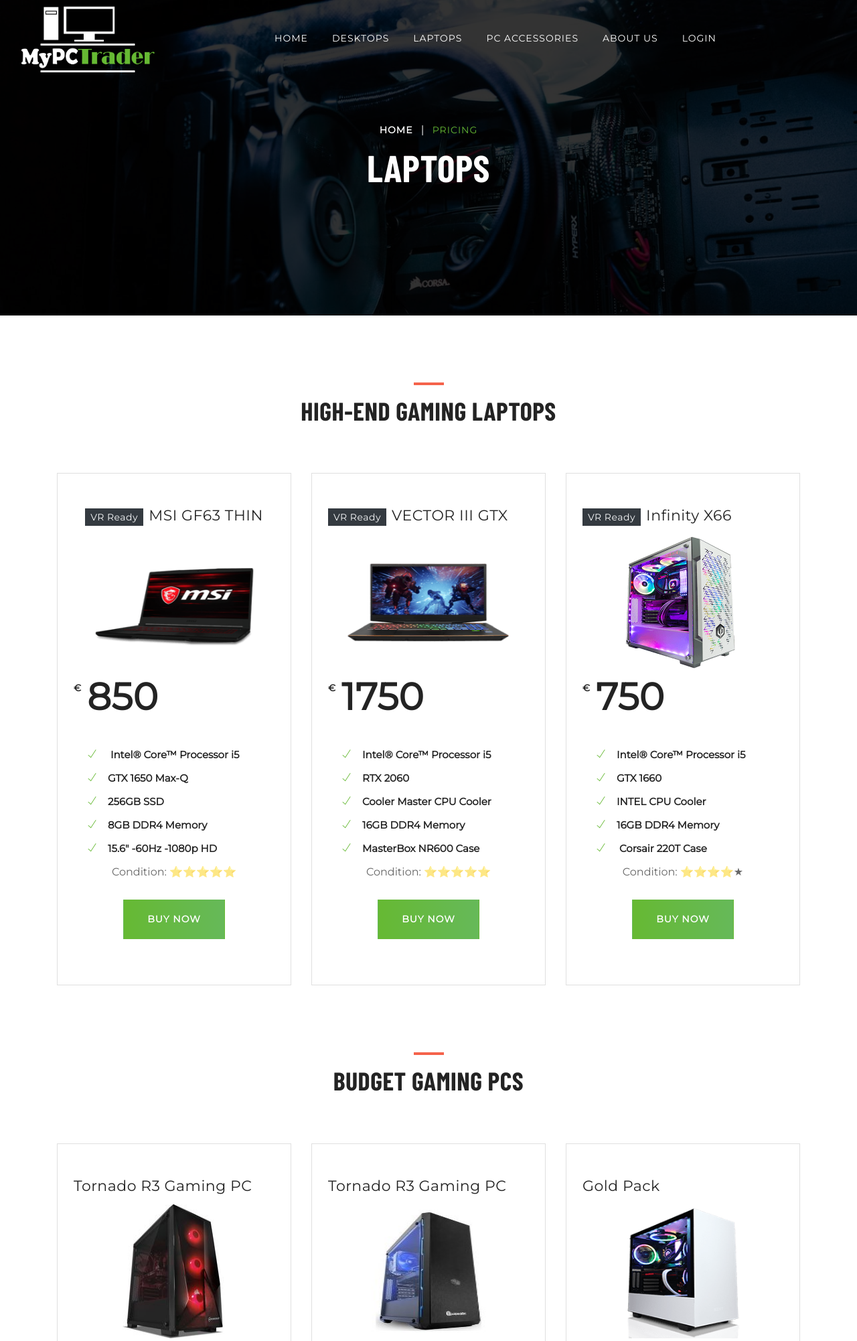
After one commit to DanielCreggOrganization/dm3-project-201920-JakeWright131, a PHP site: page /myPCTrader/laptop.html in a window 1280 px wide. The commit adds this page. Shown: the top 2002 px of the page at 67% size. Run offline with PHP 8.4, Linux system fonts and the light colour scheme; some libraries are stand-ins or nearby versions.

Commit message:
added changes to card elements

```diff
--- a/myPCTrader/css/style.css
+++ b/myPCTrader/css/style.css
@@ -385,6 +385,7 @@
 .navbar-collapse.collapse.show {
   background: #181a23;
 }
+
 
 .slider {
   background: url("../images/bg/bgkeyboard.jpg")  0% 0%;
--- a/myPCTrader/index.html
+++ b/myPCTrader/index.html
@@ -34,8 +34,9 @@
 
 	<!-- Section Menu Start -->
 	<!-- Header Start -->
+    <div class="container-fluid">
 	<nav class="navbar navbar-expand-lg navigation fixed-top" id="navbar">
-		<div class="container-fluid">
+
 			<a class="rotate"href="index.html"><img src="images/Logo.png" alt="logo" width="200" height="100"></img></a>
 			<button class="navbar-toggler" type="button" data-toggle="collapse" data-target="#navbarsid"
 			aria-controls="navbarsid" aria-expanded="false" aria-label="Toggle navigation">
@@ -50,7 +51,7 @@
 						<a class="nav-link" href="desktop.html">Desktops <span class="sr-only">(current)</span></a>
 					</li>
 					<li class="nav-item">
-						<a class="nav-link" href="index.html">Laptops <span class="sr-only">(current)</span></a>
+						<a class="nav-link" href="laptop.html">Laptops <span class="sr-only">(current)</span></a>
 					</li>
 					<li class="nav-item active">
 						<a class="nav-link" href="index.html">PC Accessories <span class="sr-only">(current)</span></a>
--- /dev/null
+++ b/myPCTrader/laptop.html
@@ -0,0 +1,363 @@
+<!doctype html>
+<html lang="en">
+
+<head>
+	<!-- Required meta tags -->
+	<meta charset="utf-8">
+	<meta name="viewport" content="width=device-width, initial-scale=1, shrink-to-fit=no">
+	<meta name="description" content="PC,business,company,agency,multipurpose,modern,bootstrap4">
+
+	<meta name="author" content="Themefisher.com">
+
+	<title>MyPCTrader</title>
+
+	<!-- bootstrap.min css -->
+	<link rel="stylesheet" href="plugins/bootstrap/css/bootstrap.min.css">
+	<!-- Icofont Css -->
+	<link rel="stylesheet" href="plugins/icofont/icofont.min.css">
+	<!-- Themify Css -->
+	<link rel="stylesheet" href="plugins/themify/css/themify-icons.css">
+	<!-- animate.css -->
+	<link rel="stylesheet" href="plugins/animate-css/animate.css">
+	<!-- Magnify Popup -->
+	<link rel="stylesheet" href="plugins/magnific-popup/dist/magnific-popup.css">
+	<!-- Owl Carousel CSS -->
+	<link rel="stylesheet" href="plugins/slick-carousel/slick/slick.css">
+	<link rel="stylesheet" href="plugins/slick-carousel/slick/slick-theme.css">
+	<!-- Main Stylesheet -->
+	<link rel="stylesheet" href="css/style.css">
+
+</head>
+
+<body>
+
+	<!-- Section Menu Start -->
+	<!-- Header Start -->
+	<nav class="navbar navbar-expand-lg navigation fixed-top" id="navbar">
+		<div class="container-fluid">
+			<a class="rotate"
+				href="index.html"><img src="images/Logo.png" alt="logo" width="200" height="100"></img></a>
+			<button class="navbar-toggler" type="button" data-toggle="collapse" data-target="#navbarsid"
+			aria-controls="navbarsid" aria-expanded="false" aria-label="Toggle navigation">
+			<span class="ti-view-list"></span>
+		</button>
+			<div class="collapse text-center navbar-collapse" id="navbarsid">
+				<ul class="navbar-nav mx-auto">
+					<li class="nav-item active">
+						<a class="nav-link" href="index.html">Home <span class="sr-only">(current)</span></a>
+					</li>
+					<li class="nav-item">
+						<a class="nav-link" href="desktop.html">Desktops <span class="sr-only">(current)</span></a>
+					</li>
+					<li class="nav-item">
+						<a class="nav-link" href="laptop.html">Laptops <span class="sr-only">(current)</span></a>
+					</li>
+					<li class="nav-item active">
+						<a class="nav-link" href="index.html">PC Accessories <span class="sr-only">(current)</span></a>
+					</li>
+					<li class="nav-item active">
+						<a class="nav-link" href="index.html">About Us <span class="sr-only">(current)</span></a>
+					</li>
+					<li class="nav-item active">
+						<a class="nav-link" href="index.html">Login <span class="sr-only">(current)</span></a>
+					</li>
+				</ul>
+			</div>
+		</div>
+	</nav>
+
+
+
+	<!-- Header Close -->
+
+	<div class="main-wrapper ">
+		<section class="page-title bg-2">
+			<div class="container">
+				<div class="row">
+					<div class="col-lg-12 text-center">
+						<ul class="list-inline mb-0">
+							<li class="list-inline-item"><a href="index.html"
+									class="text-sm letter-spacing text-white text-uppercase font-weight-bold">Home</a>
+							</li>
+							<li class="list-inline-item"><span class="text-white">|</span></li>
+							<li class="list-inline-item"><a href="#"
+									class="text-color text-uppercase text-sm letter-spacing">Pricing</a></li>
+						</ul>
+						<h1 class="text-lg text-white mt-2">Laptops </h1>
+					</div>
+				</div>
+			</div>
+		</section>
+
+		<!-- Section pricing start -->
+		<section class="section pricing">
+			<div class="container">
+				<div class="row justify-content-center">
+					<div class="col-lg-8 text-center">
+						<div class="section-title">
+							<div class="divider mb-3"></div>
+							<h2>High-End Gaming Laptops</h2>
+						</div>
+					</div>
+				</div>
+				<div class="row justify-content-center">
+					<div class="col-lg-4 col-md-6 mb-4 mb-lg-0">
+						<div class="card rounded-0 px-4 py-5 ">
+							<center><h4 class="card-title text-capitalize font-weight-normal font-secondary">
+                            <span class="text-sm bg-dark text-light py-1 px-2 mr-2">VR Ready</span>MSI GF63 THIN</h4>
+                            <img src="images/laptops/laptop1.png" alt="logo" width="250" height="200"></img></center>
+							<h3 class="text-lg font-secondary position-relative mt-2">
+								<sup class="text-sm position-absolute ">€</sup>850 <sub></sub></h3>
+
+							<div class="card-body mt-2">
+								<ul class="list-unstyled lh-35 mb-4">
+									<li class="text-black font-weight-bold">
+										<i class="ti-check mr-3 text-color "></i> Intel® Core™ Processor i5</li>
+									<li class="text-black font-weight-bold">
+										<i class="ti-check mr-3 text-color "></i>GTX 1650 Max-Q</li>
+                                     <li class="text-black font-weight-bold">
+										<i class="ti-check mr-3 text-color "></i>256GB SSD</li>
+                                    <li class="text-black font-weight-bold">
+										<i class="ti-check mr-3 text-color "></i>8GB DDR4 Memory</li>
+                                    <li class="text-black font-weight-bold">
+										<i class="ti-check mr-3 text-color "></i>15.6" -60Hz -1080p HD</li>
+                                    <center><p>Condition: &#x2B50;&#x2B50;&#x2B50;&#x2B50;&#x2B50;</p></center>
+								</ul>
+								<center><a href="#" class="btn btn-main">Buy Now</a></center>
+							</div>
+						</div>
+					</div>
+
+					<div class="col-lg-4 col-md-6 mb-4 mb-lg-0">
+						<div class="card rounded-0 px-4 py-5 ">
+							<h4 class="card-title text-capitalize font-weight-normal font-secondary">
+								<span class="text-sm bg-dark text-light py-1 px-2 mr-2">VR Ready</span>VECTOR III GTX</h4>
+                               <center><img src="images/laptops/laptop2.png" alt="logo" width="250" height="200"></img></center>
+							<h3 class="text-lg font-secondary position-relative mt-2">
+								<sup class="text-sm position-absolute">€</sup>1750<sub></sub></h3>
+
+							<div class="card-body mt-2">
+								<ul class="list-unstyled lh-35 mb-4">
+									<li class="text-black font-weight-bold">
+										<i class="ti-check mr-3 text-color "></i>Intel® Core™ Processor i5</li>
+									<li class="text-black font-weight-bold">
+										<i class="ti-check mr-3 text-color "></i>RTX 2060</li>
+									<li class="text-black font-weight-bold">
+										<i class="ti-check mr-3 text-color "></i>Cooler Master CPU Cooler</li>
+									<li class="text-black font-weight-bold">
+										<i class="ti-check mr-3 text-color "></i>16GB DDR4 Memory</li>
+									<li class="text-black font-weight-bold">
+										<i class="ti-check mr-3 text-color "></i>MasterBox NR600 Case</li>
+                                     <center><p>Condition: &#x2B50;&#x2B50;&#x2B50;&#x2B50;&#x2B50;</p></center>
+								</ul>
+								<center><a href="#" class="btn btn-main">Buy Now</a></center>
+							</div>
+						</div>
+					</div>
+                    	<div class="col-lg-4 col-md-6 mb-4 mb-lg-0">
+						<div class="card rounded-0 px-4 py-5 ">
+							<h4 class="card-title text-capitalize font-weight-normal font-secondary">
+								<span class="text-sm bg-dark text-light py-1 px-2 mr-2">VR Ready</span>Infinity X66</h4>
+                               <center><img src="images/desktop3.png" alt="logo" width="250" height="200"></img></center>
+							<h3 class="text-lg font-secondary position-relative mt-2">
+								<sup class="text-sm position-absolute">€</sup>750<sub></sub></h3>
+
+							<div class="card-body mt-2">
+								<ul class="list-unstyled lh-35 mb-4">
+									<li class="text-black font-weight-bold">
+										<i class="ti-check mr-3 text-color "></i>Intel® Core™ Processor i5</li>
+									<li class="text-black font-weight-bold">
+										<i class="ti-check mr-3 text-color "></i>GTX 1660</li>
+									<li class="text-black font-weight-bold">
+										<i class="ti-check mr-3 text-color "></i>INTEL CPU Cooler</li>
+									<li class="text-black font-weight-bold">
+										<i class="ti-check mr-3 text-color "></i>16GB DDR4 Memory</li>
+									<li class="text-black font-weight-bold">
+										<i class="ti-check mr-3 text-color "></i> Corsair 220T Case</li>
+                                     <center><p>Condition: &#x2B50;&#x2B50;&#x2B50;&#x2B50;&#9733;</p></center>
+								</ul>
+								<center><a href="#" class="btn btn-main">Buy Now</a></center>
+							</div>
+						</div>
+					</div>
+				</div>
+			</div>
+
+           		<section class="section pricing">
+			<div class="container">
+				<div class="row justify-content-center">
+					<div class="col-lg-8 text-center">
+						<div class="section-title">
+							<div class="divider mb-3"></div>
+							<h2>Budget Gaming PCs</h2>
+						</div>
+					</div>
+				</div>
+				<div class="row justify-content-center">
+					<div class="col-lg-4 col-md-6 mb-4 mb-lg-0">
+						<div class="card rounded-0 px-4 py-5 ">
+							<h4 class="card-title text-capitalize font-weight-normal font-secondary">Tornado R3 Gaming PC</h4>
+                            <center><img src="images/budgetpc1.jpg" alt="logo" width="250" height="200"></img></center>
+							<h3 class="text-lg font-secondary position-relative mt-2">
+								<sup class="text-sm position-absolute ">€</sup>650 <sub></sub></h3>
+
+							<div class="card-body mt-2">
+								<ul class="list-unstyled lh-35 mb-4">
+									<li class="text-black font-weight-bold">
+										<i class="ti-check mr-3 text-color "></i>AMD 3 3200G Processor</li>
+										<li class="text-black font-weight-bold">
+										<i class="ti-check mr-3 text-color "></i>AMD Radeon RX 570</li>
+									<li class="text-black font-weight-bold">
+										<i class="ti-check mr-3 text-color "></i>INTEL CPU Cooler</li>
+									<li class="text-black font-weight-bold">
+										<i class="ti-check mr-3 text-color "></i>8 GB DDR4 Memory</li>
+									<li class="text-black font-weight-bold">
+										<i class="ti-check mr-3 text-color "></i>Tornado R3 Gaming Case</li>
+                                    <center><p>Condition: &#x2B50;&#x2B50;&#x2B50;&#x2B50;&#9733;</p></center>
+								</ul>
+								<center><a href="#" class="btn btn-main">Buy Now</a></center>
+							</div>
+						</div>
+					</div>
+
+					<div class="col-lg-4 col-md-6 mb-4 mb-lg-0">
+						<div class="card rounded-0 px-4 py-5 ">
+							<h4 class="card-title text-capitalize font-weight-normal font-secondary">Tornado R3 Gaming PC</h4>
+                                <center><img src="images/desktop5.jpg" alt="logo" width="250" height="200"></img></center>
+							<h3 class="text-lg font-secondary position-relative mt-2">
+								<sup class="text-sm position-absolute">€</sup>550<sub></sub></h3>
+
+							<div class="card-body mt-2">
+								<ul class="list-unstyled lh-35 mb-4">
+									<li class="text-black font-weight-bold">
+										<i class="ti-check mr-3 text-color "></i>Intel Core i5 Processor</li>
+									<li class="text-black font-weight-bold">
+										<i class="ti-check mr-3 text-color "></i>GeForce GTX 1060</li>
+									<li class="text-black font-weight-bold">
+										<i class="ti-check mr-3 text-color "></i>INTEL CPU Cooler</li>
+                                    <li class="text-black font-weight-bold">
+										<i class="ti-check mr-3 text-color "></i>8 GB DDR4 Memory</li>
+                                    <li class="text-black font-weight-bold">
+                                    	<i class="ti-check mr-3 text-color "></i>Vortex Minerva Gaming Case</li>
+                                    <li class="text-black font-weight-bold">
+                                    <center><p>Condition: &#x2B50;&#x2B50;&#x2B50;&#9733;&#9733;</p></center>
+								</ul>
+								<a href="#" class="btn btn-main">Buy Now</a>
+							</div>
+						</div>
+					</div>
+
+					<div class="col-lg-4 col-md-6 mb-4 mb-lg-0">
+						<div class="card rounded-0 px-4 py-5 ">
+							<h4 class="card-title text-capitalize font-weight-normal font-secondary">Gold Pack</h4>
+                            <center><img src="images/budgetpc3.png" alt="logo" width="250" height="200"></img></center>
+							<h3 class="text-lg font-secondary position-relative mt-2">
+								<sup class="text-sm position-absolute">$</sup>800<sub></sub></h3>
+
+							<div class="card-body mt-2">
+								<ul class="list-unstyled lh-35 mb-4">
+									<li class="text-black font-weight-bold">
+										<i class="ti-check mr-3 text-color "></i>Intel Core i5 Processor</li>
+									<li class="text-black font-weight-bold">
+										<i class="ti-check mr-3 text-color "></i>GeForce GTX 1070</li>
+									<li class="text-black font-weight-bold">
+										<i class="ti-check mr-3 text-color "></i> Cooler Master CPU Cooler</li>
+									<li class="text-black font-weight-bold">
+										<i class="ti-check mr-3 text-color "></i>12 GB DDR4 Memory</li>
+									<li class="text-black font-weight-bold">
+										<i class="ti-check mr-3 text-color "></i>Cooler Master NR600 Case</li>
+                                        <center><p>Condition: &#x2B50;&#x2B50;&#x2B50;&#9733;&#9733;</p></center>
+								</ul>
+								<a href="#" class="btn btn-main">Buy Now</a>
+							</div>
+						</div>
+					</div>
+				</div>
+			</div>
+          </div>
+		</section>
+		<!-- Section desktop End -->
+
+
+
+
+		<!-- Section Footer Start -->
+		<!-- footer Start -->
+		<footer class="footer bg-black-50">
+			<div class="container">
+				<div class="row">
+					<div class="col-lg-4 col-md-6 mb-5 mb-lg-0">
+						<h2 class="text-white mb-4">MyPCTrader</h2>
+						<p>Lorem ipsum dolor sit amet, consectetur adipisicing elit. Voluptatibus illo ad quo sunt
+							maiores, sint nostrum omnis eaque cumque dolorum.</p>
+
+						<p>Lorem ipsum dolor sit amet, consectetur adipisicing elit.</p>
+					</div>
+
+
+					<div class="col-lg-3 col-md-6 mb-5 mb-lg-0">
+						<div class="footer-widget recent-blog">
+							<h4 class="mb-4 text-white letter-spacing text-uppercase">Recents Posts</h4>
+							<div>
+								<a href="blog-single.html" class="text-white">Claritas est etiam processus dynamicus</a>
+								<p class="text-sm mt-2 text-white-50">30 february 2020</p>
+							</div>
+							<div class="mt-4">
+								<a href="blog-single.html" class="text-white">Claritas est etiam processus dynamicus</a>
+								<p class="text-sm mt-2 text-white-50">30 february 2020</p>
+							</div>
+
+						</div>
+					</div>
+					<div class="col-lg-2 col-md-5 mb-5 mb-lg-0">
+						<div class="footer-widget">
+							<h4 class="mb-4 text-white letter-spacing text-uppercase">Quick Links</h4>
+							<ul class="list-unstyled footer-menu lh-40 mb-0">
+								<li><a href="desktop.html"><i class="ti-angle-double-right mr-2"></i>Desktops</a></li>
+								<li><a href="pricing.html"><i class="ti-angle-double-right mr-2"></i>Laptops</a></li>
+								<li><a href="course.html"><i class="ti-angle-double-right mr-2"></i>PC Accessories</a>
+								</li>
+								<li><a href="contact.html"><i class="ti-angle-double-right mr-2"></i>About Us</a></li>
+								<li><a href="contact.html"><i class="ti-angle-double-right mr-2"></i>Login</a></li>
+							</ul>
+						</div>
+					</div>
+					<div class="col-lg-3 col-md-5">
+						<div class="footer-widget">
+							<h4 class="mb-4 text-white letter-spacing text-uppercase">Home location</h4>
+							<p>Co.Galway,Ireland</p>
+							<span class="text-white">+1 (353) 000000</span>
+							<span class="text-white">info@MyPCTrader.ie</span>
+						</div>
+					</div>
+				</div>
+			</div>
+	</div>
+	</footer>
+	<!-- Section Footer End -->
+
+	<!--
+    Essential Scripts
+    =====================================-->
+
+
+	<!-- Main jQuery -->
+	<script src="plugins/jquery/jquery.js"></script>
+	<!-- Bootstrap 4.3.1 -->
+	<script src="plugins/bootstrap/js/bootstrap.min.js"></script>
+	<!-- Slick Slider -->
+	<script src="plugins/slick-carousel/slick/slick.min.js"></script>
+	<!--  Magnific Popup-->
+	<script src="plugins/magnific-popup/dist/jquery.magnific-popup.min.js"></script>
+	<!-- Form Validator -->
+	<script src="http://cdnjs.cloudflare.com/ajax/libs/jquery.form/3.32/jquery.form.js"></script>
+	<script src="http://cdnjs.cloudflare.com/ajax/libs/jquery-validate/1.11.1/jquery.validate.min.js"></script>
+	<!-- Google Map -->
+	<script src="https://maps.googleapis.com/maps/api/js?key=AIzaSyBu5nZKbeK-WHQ70oqOWo-_4VmwOwKP9YQ"></script>
+	<script src="plugins/google-map/gmap.js"></script>
+
+	<script src="js/script.js"></script>
+
+</body>
+
+</html>
```
Also changed, not shown: myPCTrader/desktop.html (+49 -36 lines), myPCTrader/images/bg/laptopbg.jpeg (added), myPCTrader/images/budgetpc1.jpg (added), myPCTrader/images/budgetpc3.png (added), myPCTrader/images/desktop5.jpg (added), myPCTrader/images/desktops/team-1.jpg (renamed from myPCTrader/images/team/team-1.jpg), myPCTrader/images/desktops/team-2.jpg (renamed from myPCTrader/images/team/team-2.jpg), myPCTrader/images/desktops/team-3.jpg (renamed from myPCTrader/images/team/team-3.jpg), myPCTrader/images/desktops/team-4.jpg (renamed from myPCTrader/images/team/team-4.jpg), myPCTrader/images/laptops/laptop1.png (added), myPCTrader/images/laptops/laptop2.png (added).
